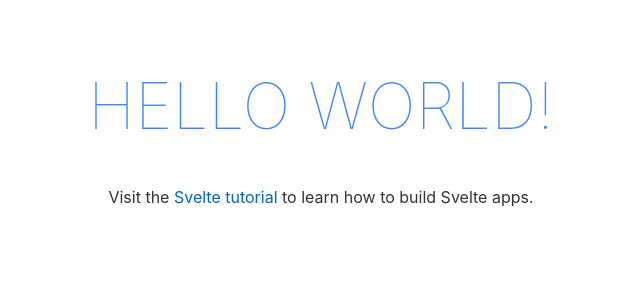
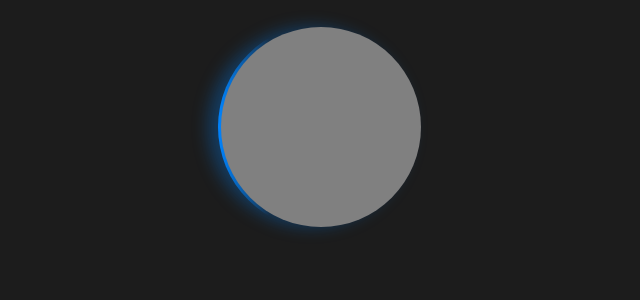
Before and after one commit to JackWinterburn/Personal-Website, a Svelte app: page / in a window 1280 px wide. Shown: the top 300 px of the page, without its empty margins (319-959 px from the left). Built offline with nearby package versions, Linux system fonts and the light colour scheme.

Commit message:
added svelte and made css 'flare' animation

```diff
--- a/public/global.css
+++ b/public/global.css
@@ -6,6 +6,7 @@ html, body {
 
 body {
 	color: #333;
+	background-color: #1c1c1c;
 	margin: 0;
 	padding: 8px;
 	box-sizing: border-box;
--- a/src/App.svelte
+++ b/src/App.svelte
@@ -3,23 +3,55 @@
 </script>
 
 <main>
-	<h1>Hello {name}!</h1>
-	<p>Visit the <a href="https://svelte.dev/tutorial">Svelte tutorial</a> to learn how to build Svelte apps.</p>
+	<div class="outer-circle">
+		<div class="pfp"></div>
+	</div>
 </main>
 
 <style>
 	main {
 		text-align: center;
 		padding: 1em;
-		max-width: 240px;
-		margin: 0 auto;
+
+		display: flex;
+		justify-content: center;
+		align-items: center;
 	}
 
-	h1 {
-		color: #4287f5;
-		text-transform: uppercase;
-		font-size: 4em;
-		font-weight: 100;
+	.outer-circle {
+		width: 200px;
+		height: 200px;
+		margin: 0;
+		padding: 3px;
+
+		transition: 0.2s ease;
+		animation-name: rotate-circle;
+		animation-duration: 1.5s;
+		animation-timing-function: ease;
+		animation-iteration-count: infinite;
+
+		filter: drop-shadow( -10px 0 8px rgba(0, 132, 255, 0.3));
+
+		background: linear-gradient(to right, rgba(0, 132, 255, 1) 0%, transparent 25%);
+		border-radius: 200%;
+	}
+
+	.pfp {
+		width: 200px;
+		height: 200px;
+
+		background-color: gray;
+
+		border-radius: 50%;
+	}
+
+	@keyframes rotate-circle {
+		from {
+			transform: rotate(0)
+		}
+		to {
+			transform: rotate(360deg)
+		}
 	}
 
 	@media (min-width: 640px) {
```
